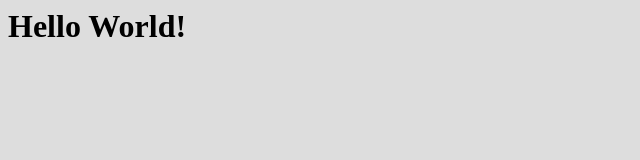
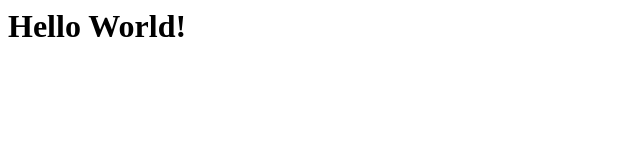
Before and after one commit to immortalcatz/immortalcatz.github.io, a plain HTML site: page background.html in a window 1280 px wide. Shown: the whole page, without its empty margins (0-640 px from the left). Drawn offline with Linux system fonts and the light colour scheme.

Commit message:
Update background.html

```diff
--- a/background.html
+++ b/background.html
@@ -2,7 +2,7 @@
 <head>
 	<title>Change Background Color</title>
 </head>
-<body style="background-color: #dddddd;">
+<body style="background-color: #FFFFFF;">
 	<h1>Hello World!</h1>
 </body>
 </html>
```
